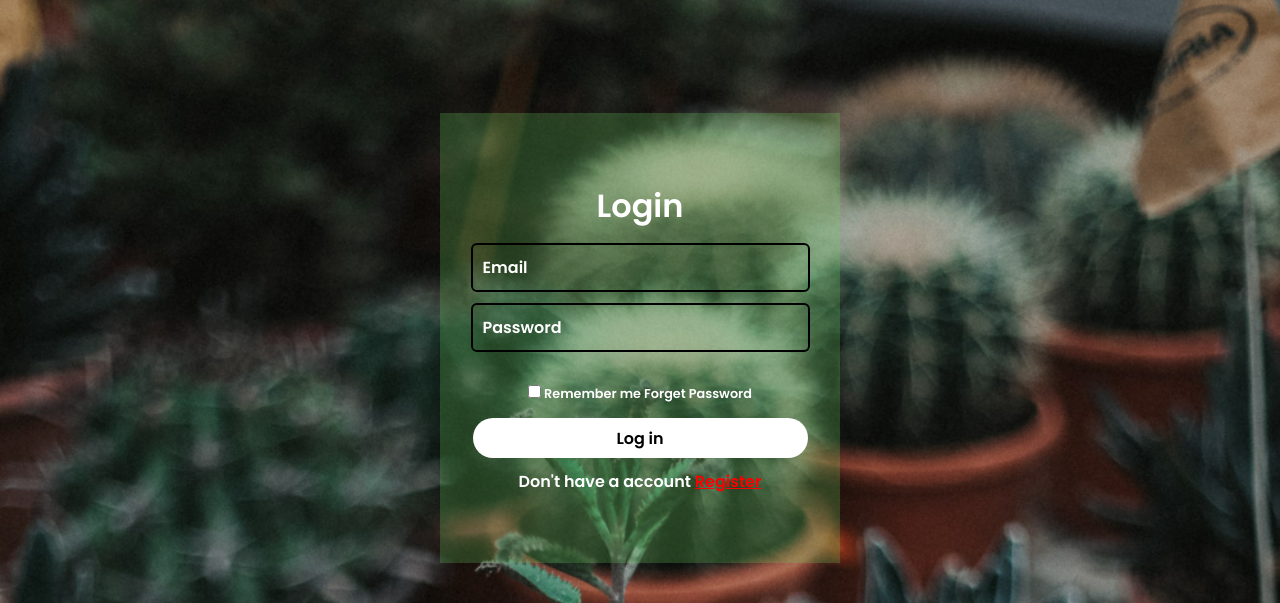
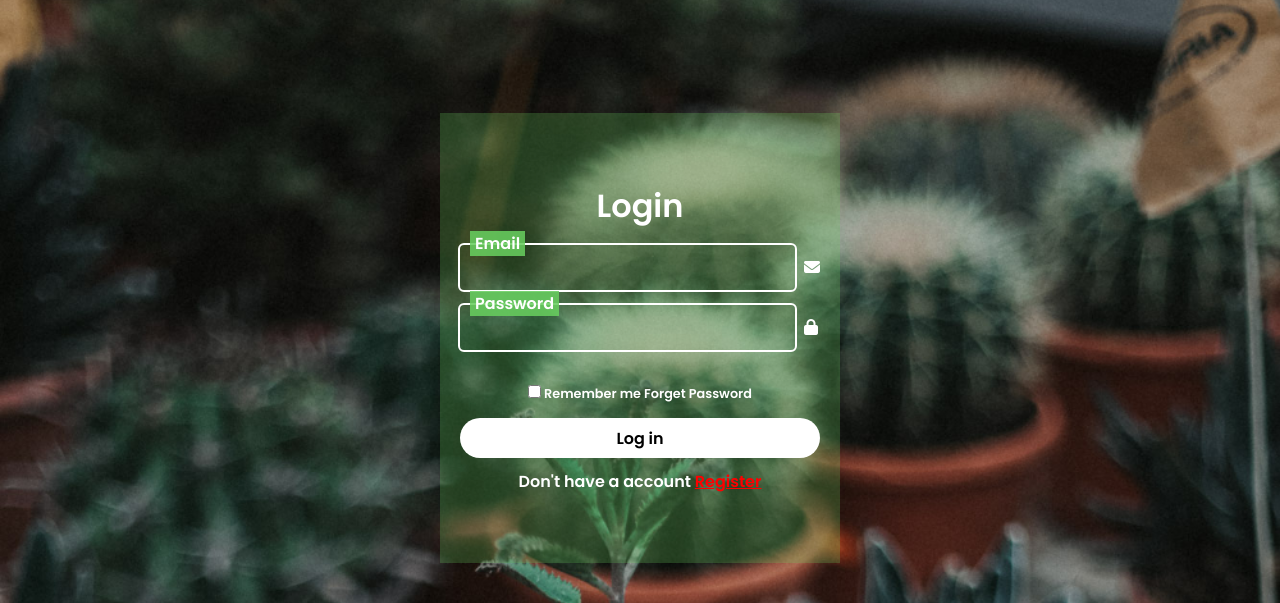
Before and after one commit to jittaphanu/mini-project, a PHP site: page /login.html in a window 1280 px wide. Shown: the part 104-707 px from the top of the page. Run offline with PHP 8.4, Linux system fonts and the light colour scheme; some libraries are stand-ins or nearby versions.

Commit message:
por login edit

```diff
--- a/css/login_style.css
+++ b/css/login_style.css
@@ -58,15 +58,15 @@ h2{
     padding: 10px;
     border: none;
     border-radius: 4px;
-    outline: 2px solid #000;
+    outline: 2px solid #ffffff;
     background-color: transparent;
     transition: outline-color 500ms;
+}
 
-
-}
 .input-box_input:is(:focus, :valid){
     outline-color: greenyellow;
 }
+
 .input-box_label{
     position: absolute;
     top: 0;
@@ -76,11 +76,11 @@ h2{
     transition: translate 500ms , scale 500ms;
 
 }
-.input-box_input:focus + .input-box_label,.input-box_input:valid + .input-box_label{
+.input-box_input+ .input-box_label,.input-box_input:valid + .input-box_label{
     padding-inline: 5px;
     translate: 10px -14px;
-    scale: 0.8;
-    background-color: #000;
+    scale: 1;
+    background-color: rgba(104, 206, 95, 0.87);
 }
 
 /*
@@ -111,8 +111,7 @@ h2{
 } */
 
 .input-box i{
-    position: absolute;
-    right: 8px;
+    margin-left: 5px;
     color: white;
     font-size: 1em;
     top: 20px;
--- a/login.html
+++ b/login.html
@@ -22,14 +22,14 @@
                 <form action="">
                     <h2>Login</h2>
                     <div class="input-box">
-                        <!-- <i class="fa-solid fa-envelope"></i> -->
                         <input type="email" class="input-box_input"   required>
                         <label for="" class="input-box_label">Email</label>
+                        <i class="fa-solid fa-envelope"></i>
                     </div>
                     <div class="input-box">
-                        <!-- <i class="fa-solid fa-lock"></i> -->
                         <input type="password" class="input-box_input" required>
                         <label for="" class="input-box_label">Password</label>
+                        <i class="fa-solid fa-lock"></i>
                     </div>
                     <div class="forget">
                         <label for=""><input type="checkbox">Remember me<a href="#"> Forget Password</a></label>
```
Also changed, not shown: css/register.css (+30 -1 lines), register.html (+8 -5 lines).
